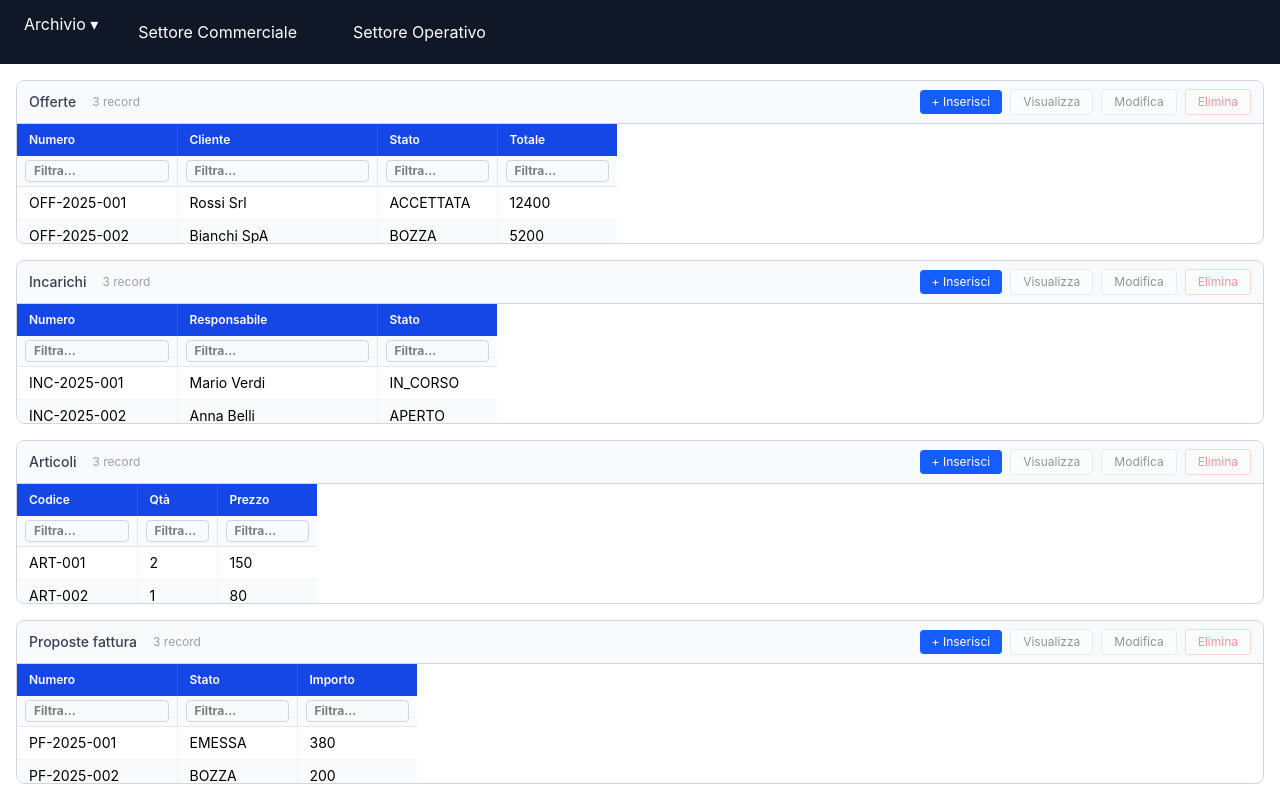
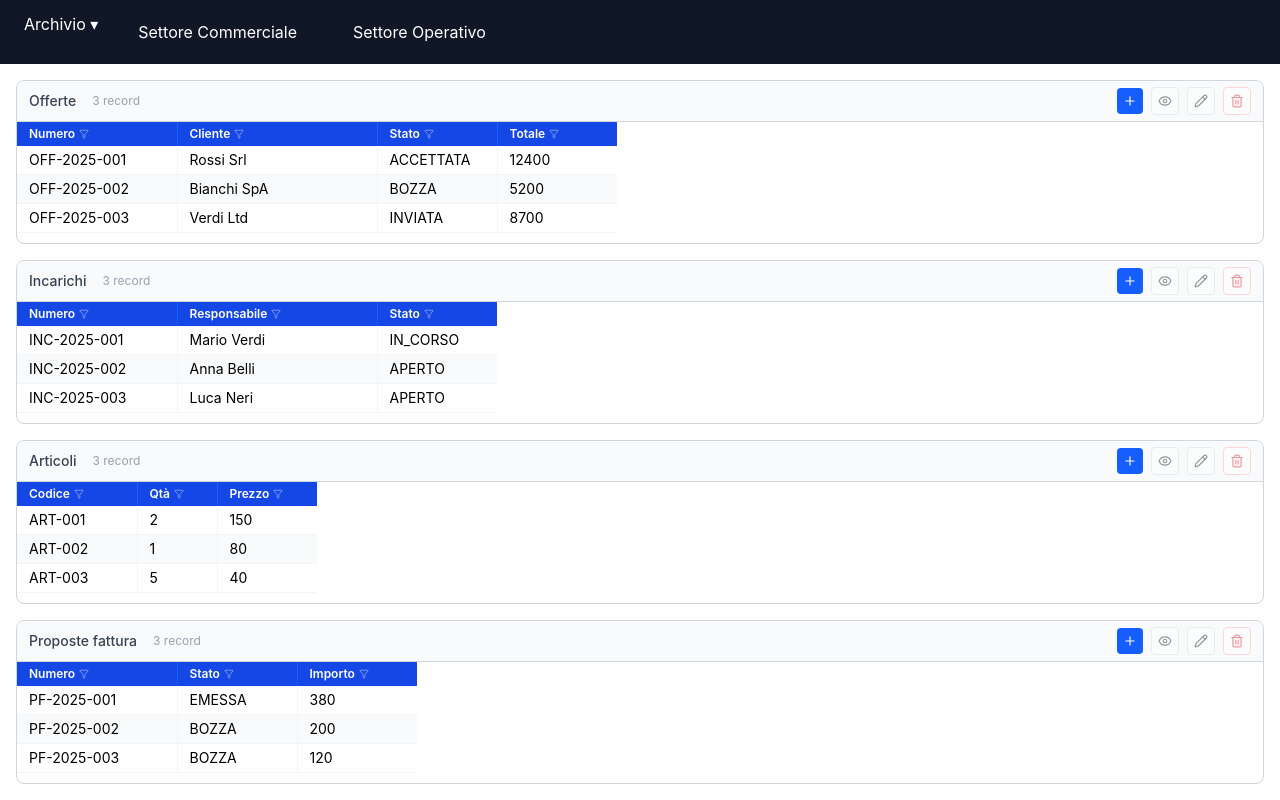
Before and after one commit to Ferro98/Company-Handler, a React (Vite) app in the folder frontend/: page /commerciale in a window 1280 px wide. Built offline with nearby package versions, Linux system fonts and the light colour scheme.

Commit message:
feat: datagrid toolbar with icons and column filters

```diff
--- a/frontend/package.json
+++ b/frontend/package.json
@@ -11,6 +11,7 @@
   },
   "dependencies": {
     "@tailwindcss/vite": "^4.2.2",
+    "lucide-react": "^1.7.0",
     "react": "^19.2.4",
     "react-dom": "^19.2.4",
     "react-router-dom": "^7.13.2",
--- a/frontend/src/components/DataGrid.tsx
+++ b/frontend/src/components/DataGrid.tsx
@@ -1,4 +1,5 @@
 import { useState } from "react"
+import { Plus, Eye, Pencil, Trash2, MoreHorizontal, Filter } from 'lucide-react'
 
 export type Colonna<T> = {
     key: keyof T
@@ -40,6 +41,7 @@ export default function DataGrid<T extends { id: number }>({
 }: Props<T>) {
     const [filtri, setFiltri] = useState<Record<string, string>>({})
     const [menuApertoId, setMenuApertoId] = useState<number | null>(null)
+    const [colonnaFiltroAttiva, setColonnaFiltroAttiva] = useState<string | null>(null)
 
     const datiFiltrati = dati.filter((riga) =>
         colonne.every((col) => {
@@ -60,47 +62,31 @@ export default function DataGrid<T extends { id: number }>({
         <div className="flex flex-col border border-gray-300 rounded-lg overflow-hidden bg-white h-full">
 
             {/* TOOLBAR */}
-            <div className="flex items-center gap-2 px-3 py-2 bg-gray-50 border-b border-gray-300">
+            <div className="flex items-center gap-2 px-3 py-1.5 bg-gray-50 border-b border-gray-300">
                 <span className="font-medium text-sm text-gray-700 mr-2">{titolo}</span>
                 <span className="text-xs text-gray-400 mr-auto">{datiFiltrati.length} record</span>
 
-                <button
-                    onClick={onInserisci}
-                    className="px-3 py-1 text-xs rounded bg-blue-600 text-white hover:bg-blue-700 disabled:opacity-40 disabled:cursor-not-allowed"
-                >
-                    + Inserisci
+                <button title="Inserisci" onClick={onInserisci} className="p-1.5 rounded bg-blue-600 text-white hover:bg-blue-700 disabled:opacity-40">
+                    <Plus size={14} />
                 </button>
-                <button
-                    disabled={!hasSelezione}
-                    onClick={() => selezionata && onVisualizza?.(selezionata)}
-                    className="px-3 py-1 text-xs rounded border border-gray-300 bg-white hover:bg-gray-100 disabled:opacity-40 disabled:cursor-not-allowed"
-                >
-                    Visualizza
+                <button title="Visualizza" disabled={!hasSelezione} onClick={() => selezionata && onVisualizza?.(selezionata)} className="p-1.5 rounded border border-gray-300 bg-white hover:bg-gray-100 disabled:opacity-40">
+                    <Eye size={14} />
                 </button>
-                <button
-                    disabled={!hasSelezione}
-                    onClick={() => selezionata && onModifica?.(selezionata)}
-                    className="px-3 py-1 text-xs rounded border border-gray-300 bg-white hover:bg-gray-100 disabled:opacity-40 disabled:cursor-not-allowed"
-                >
-                    Modifica
+                <button title="Modifica" disabled={!hasSelezione} onClick={() => selezionata && onModifica?.(selezionata)} className="p-1.5 rounded border border-gray-300 bg-white hover:bg-gray-100 disabled:opacity-40">
+                    <Pencil size={14} />
                 </button>
-                <button
-                    disabled={!hasSelezione}
-                    onClick={() => selezionata && onElimina?.(selezionata)}
-                    className="px-3 py-1 text-xs rounded border border-red-300 text-red-600 bg-white hover:bg-red-50 disabled:opacity-40 disabled:cursor-not-allowed"
-                >
-                    Elimina
+                <button title="Elimina" disabled={!hasSelezione} onClick={() => selezionata && onElimina?.(selezionata)} className="p-1.5 rounded border border-red-300 text-red-600 bg-white hover:bg-red-50 disabled:opacity-40">
+                    <Trash2 size={14} />
                 </button>
-
-                {/* OPERAZIONI EXTRA */}
                 {operazioniExtra && operazioniExtra.length > 0 && (
                     <div className="relative">
                         <button
+                            title="Altre operazioni"
                             disabled={!hasSelezione}
                             onClick={() => setMenuApertoId(menuApertoId === -1 ? null : -1)}
-                            className="px-3 py-1 text-xs rounded border border-gray-300 bg-white hover:bg-gray-100 disabled:opacity-40 disabled:cursor-not-allowed"
+                            className="p-1.5 rounded border border-gray-300 bg-white hover:bg-gray-100 disabled:opacity-40"
                         >
-                            ⋯ Altro
+                            <MoreHorizontal size={14} />
                         </button>
                         {menuApertoId === -1 && hasSelezione && (
                             <div className="absolute right-0 top-full mt-1 bg-white border border-gray-200 rounded shadow-lg z-10 min-w-40">
@@ -135,26 +121,27 @@ export default function DataGrid<T extends { id: number }>({
                                     <th
                                         key={String(col.key)}
                                         style={{ width: col.width ?? 150 }}
-                                        className="px-3 py-2 text-left text-xs font-semibold border-r border-blue-600 last:border-r-0"
+                                        className="px-3 py-1 text-left text-xs font-semibold border-r border-blue-600 last:border-r-0 cursor-pointer select-none"
+                                        onClick={() => setColonnaFiltroAttiva(colonnaFiltroAttiva === String(col.key) ? null : String(col.key))}
                                     >
-                                        {col.label}
+                                        <div className="flex items-center gap-1">
+                                            {col.label}
+                                            <Filter size={10} className="opacity-50" />
+                                        </div>
+                                        {colonnaFiltroAttiva === String(col.key) && (
+                                            <input
+                                                autoFocus
+                                                type="text"
+                                                value={filtri[String(col.key)] ?? ''}
+                                                onChange={(e) => handleFiltro(String(col.key), e.target.value)}
+                                                onClick={(e) => e.stopPropagation()}
+                                                className="mt-1 w-full text-xs px-1 py-0.5 border border-blue-300 rounded font-normal"
+                                            />
+                                        )}
                                     </th>
                                 ))}
                             </tr>
-                            {/* RIGA FILTRI */}
-                            <tr className="bg-gray-50 border-b border-gray-200">
-                                {colonne.map((col) => (
-                                    <th key={String(col.key)} className="px-2 py-1 border-r border-gray-200 last:border-r-0">
-                                        <input
-                                            type="text"
-                                            placeholder="Filtra..."
-                                            value={filtri[String(col.key)] ?? ''}
-                                            onChange={(e) => handleFiltro(String(col.key), e.target.value)}
-                                            className="w-full text-xs px-2 py-0.5 border border-gray-300 rounded focus:outline-none focus:border-blue-400"
-                                        />
-                                    </th>
-                                ))}
-                            </tr>
+
                         </thead>
 
                         {/* BODY */}
@@ -172,7 +159,7 @@ export default function DataGrid<T extends { id: number }>({
                                         {colonne.map((col) => (
                                             <td
                                                 key={String(col.key)}
-                                                className="px-3 py-1.5 border-r border-gray-100 last:border-r-0 truncate"
+                                                className="px-3 py-1 border-r border-gray-100 last:border-r-0 truncate"
                                             >
                                                 {String(riga[col.key])}
                                             </td>
--- a/frontend/src/pages/CommercialePage.tsx
+++ b/frontend/src/pages/CommercialePage.tsx
@@ -58,7 +58,6 @@ export default function CommercialePage() {
             fetchArticoli(),
             fetchProposteFattura()
         ]).then(([o, i, a, p]) => {
-            console.log(o, i, a, p)
             setOfferte(o)
             setIncarichi(i)
             setArticoli(a)
```
Also changed, not shown: 1 other file (tests, documents, lock files or other folders).
